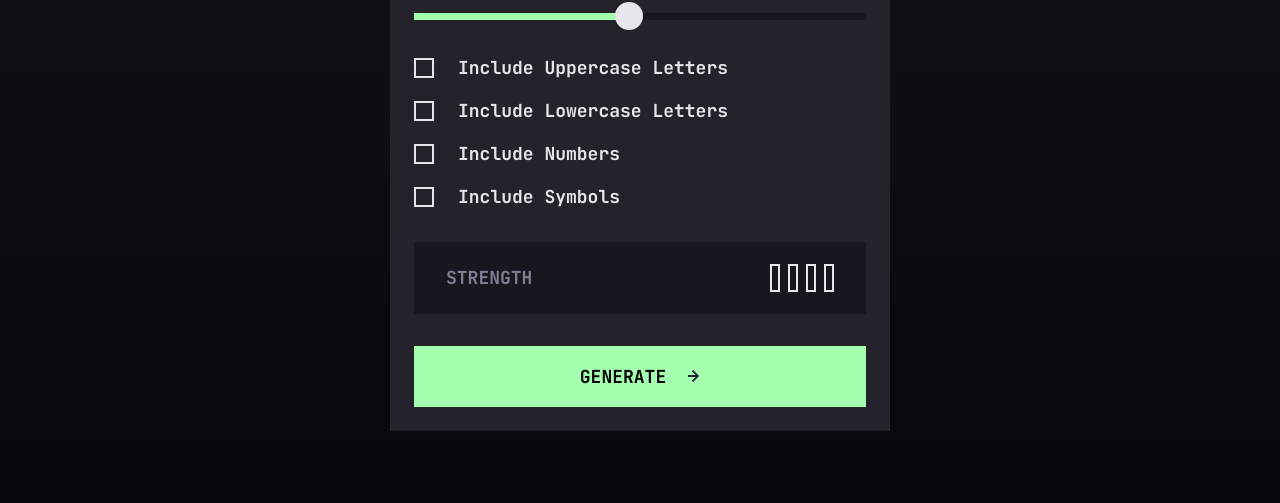
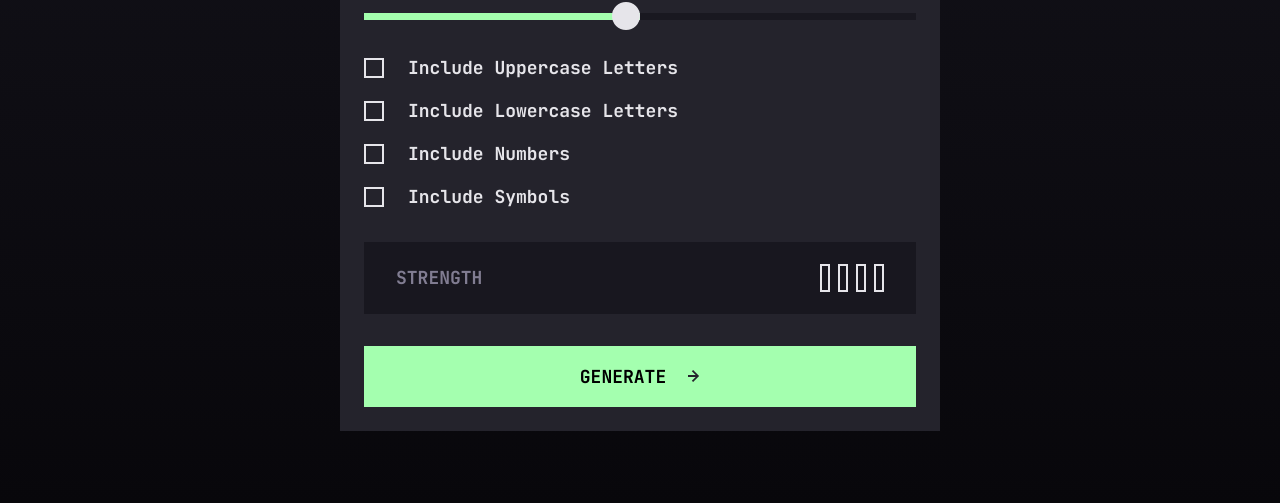
Before and after one commit to okayishmael/password-generator-app, a plain HTML site: page index.html in a window 1280 px wide. Shown: the part 297-800 px from the top of the page. Drawn offline with Linux system fonts and the light colour scheme.

Commit message:
updated css

```diff
--- a/css/style.css
+++ b/css/style.css
@@ -307,6 +307,6 @@ input[type="checkbox"]:focus ~ .custom-checkbox {
     min-height: 100vh;
   }
   .container {
-    width: 50rem;
+    width: 60rem;
   }
 }
```
